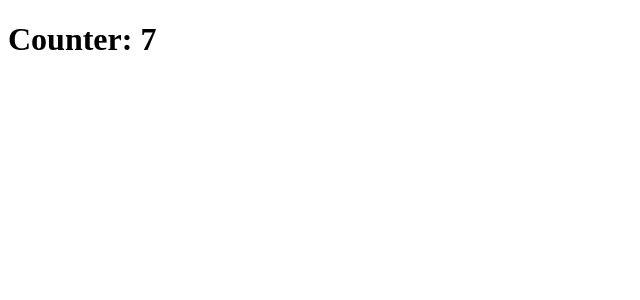
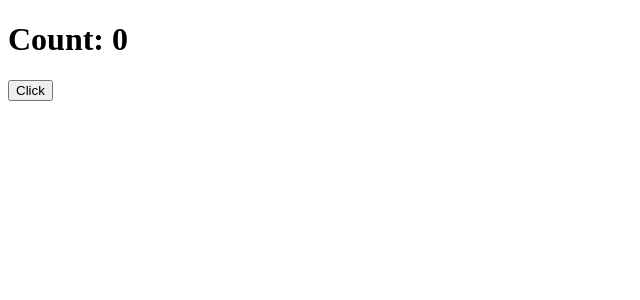
Before and after one commit to nazart88/Esercizi_React, a React (Create React App) app in the folder exs-jsx/: page / in a window 1280 px wide. Shown: the top 300 px of the page, without its empty margins (0-640 px from the left). Built offline with nearby package versions, Linux system fonts and the light colour scheme.

Commit message:
svolgimento event-1

```diff
--- a/exs-jsx/src/App.js
+++ b/exs-jsx/src/App.js
@@ -1,11 +1,11 @@
-import Counter from './Counter';
+import ClickCounter from './ClickCounter';
 
 function App() {
   return (
     <div>
-      <Counter />
-    </div>
+      <ClickCounter />
+      </div>
   );
 }
 
-export default App;
+export default App
--- /dev/null
+++ b/exs-jsx/src/ClickCounter.js
@@ -0,0 +1,26 @@
+import react from 'react';
+
+class ClickCounter extends react.Component {
+
+    state = {
+
+        count: 0
+    }
+
+  buttonIncrement = () => {
+        this.setState((state) => {
+            return { count: state.count + 1 }
+        })
+
+    }
+
+    render() {
+        return (
+            <div>
+                <h1> Count: {this.state.count}</h1>
+                <button onClick={this.buttonIncrement}>Click</button>
+            </div>
+        )
+    }
+}
+export default ClickCounter
--- a/exs-jsx/src/Counter.js
+++ /dev/null
@@ -1,22 +0,0 @@
-import React from 'react';
-
-class Counter extends React.Component {
-
-    state = {
-        count: 0
-    }
-    componentDidMount() {
-        setInterval(() => {
-            this.setState((state) => {
-                return { count: this.state.count + 1 };
-            })
-        }, 1000)
-    }
-
-
-    render() {
-        return (<h1> Counter: {this.state.count} </h1>)
-    }
-}
-
-export default Counter
```
